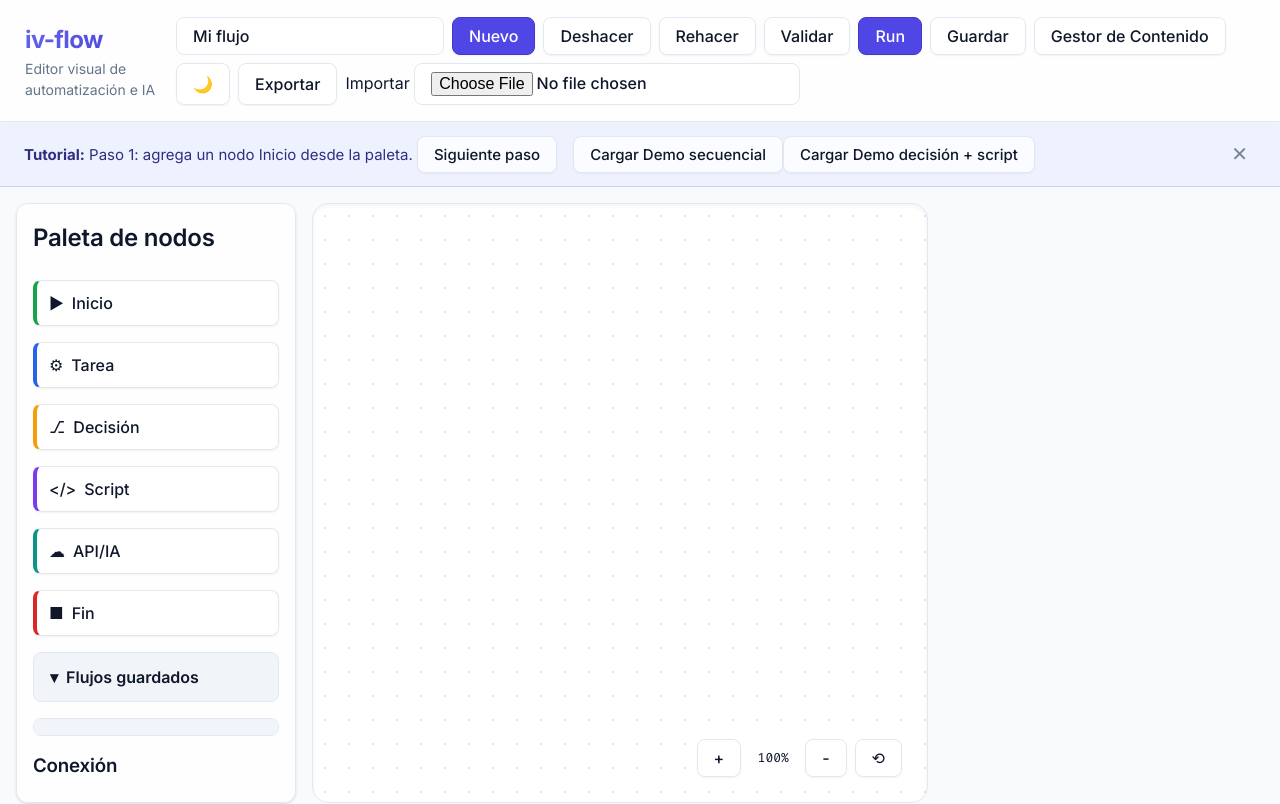
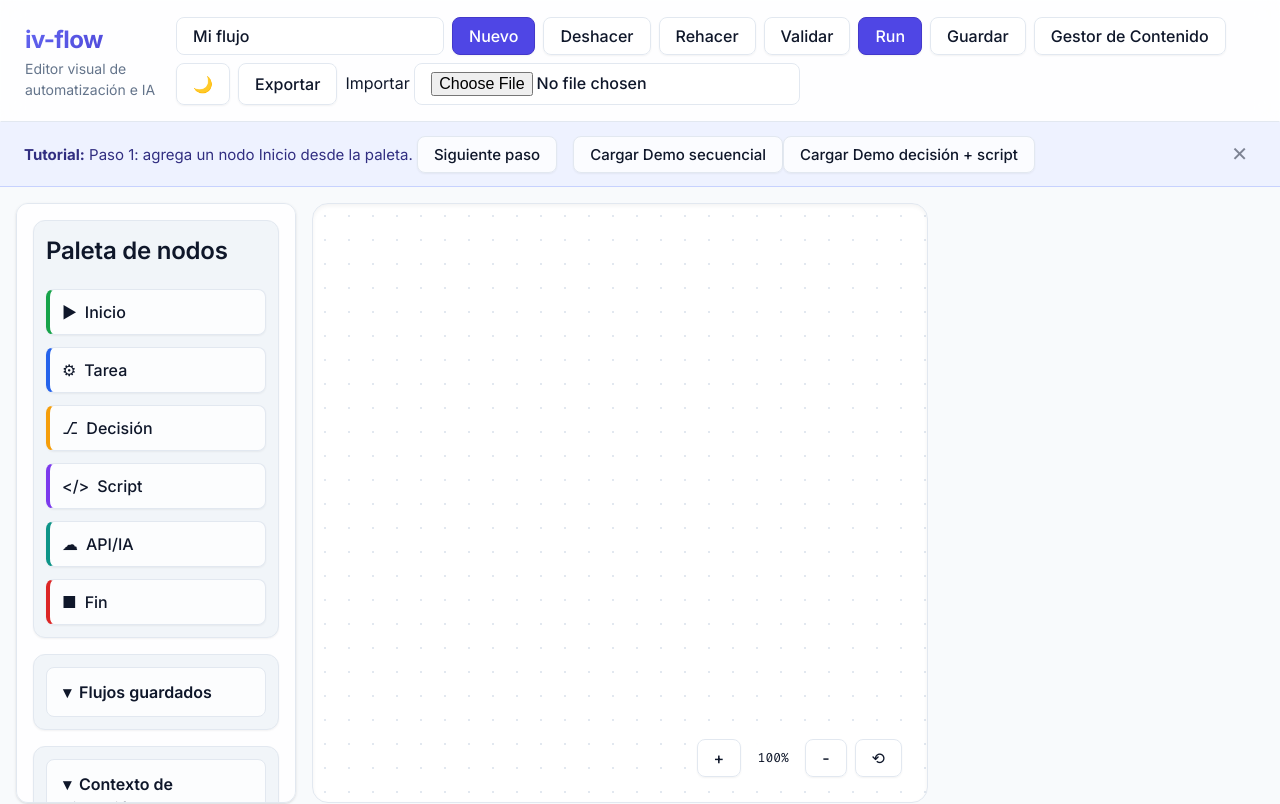
Before and after one commit to Erredebe/flow-gen, an Angular app: page / in a window 1280 px wide. Shown: the top 804 px of the page. Built offline with nearby package versions, Linux system fonts and the light colour scheme.

Commit message:
Separar paneles laterales en cajas independientes

```diff
--- a/src/app/app.component.css
+++ b/src/app/app.component.css
@@ -210,6 +210,25 @@ input:focus, select:focus, textarea:focus {
   max-height: calc(100vh - 200px);
 }
 
+.sidebar-card {
+  border: 1px solid var(--border-color);
+  border-radius: var(--radius-lg);
+  background: var(--bg-sidebar);
+  padding: var(--space-3);
+  box-shadow: var(--shadow-sm);
+}
+
+.sidebar-card h2,
+.sidebar-card h3 {
+  margin-top: 0;
+}
+
+.palette-card {
+  display: flex;
+  flex-direction: column;
+  gap: var(--space-3);
+}
+
 h2, h3, h4 {
   font-weight: 600;
   letter-spacing: -0.01em;
@@ -221,7 +240,7 @@ h2, h3, h4 {
 .sidebar-section {
   border: 1px solid var(--border-color);
   border-radius: var(--radius-md);
-  background: var(--bg-sidebar);
+  background: var(--bg-panel);
   padding: var(--space-2);
 }
 
--- a/src/app/app.component.html
+++ b/src/app/app.component.html
@@ -37,6 +37,7 @@
 
   <main class="workspace">
     <aside class="sidebar">
+      <section class="sidebar-card palette-card">
         <h2>Paleta de nodos</h2>
         <button
           *ngFor="let template of templates"
@@ -45,7 +46,9 @@
           <span>{{ template.icon }}</span>
           {{ template.label }}
         </button>
+      </section>
 
+      <section class="sidebar-card">
         <details class="sidebar-section" open>
           <summary>Flujos guardados</summary>
           <div *ngFor="let flow of savedFlows" class="saved-item">
@@ -53,7 +56,9 @@
             <button class="danger" (click)="deleteFlow(flow.id)">✕</button>
           </div>
         </details>
+      </section>
 
+      <section class="sidebar-card">
         <details class="sidebar-section context-panel" open>
           <summary>Contexto de ejecución</summary>
 
@@ -90,7 +95,9 @@
             </details>
           </div>
         </details>
+      </section>
 
+      <section class="sidebar-card">
         <h3>Conexión</h3>
         <p>{{ connectingHint }}</p>
         <button *ngIf="connectingFrom" (click)="cancelConnect()">Cancelar conexión</button>
@@ -106,6 +113,7 @@
             <button class="danger" (click)="removeConnection(connection.id); $event.stopPropagation()">✕</button>
           </div>
         </details>
+      </section>
     </aside>
 
     <section class="canvas-wrapper" (wheel)="onWheel($event)">
```
Lines whose indentation alone changed are shown as unchanged.
